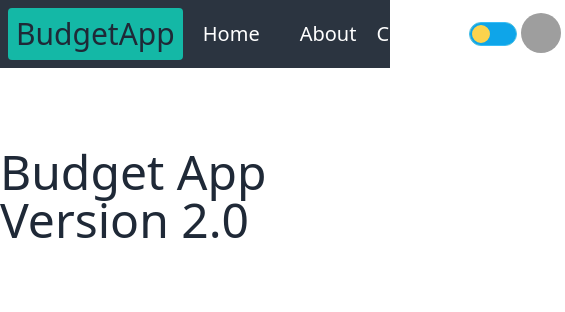
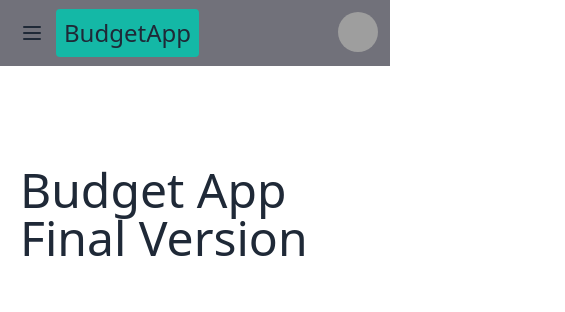
Before and after one commit to ajauni01/budget-app, a React (Vite) app in the folder client/: page / in a window 390 px wide. Shown: the top 312 px of the page, 565 px wide, since content can reach past the window. Built offline with nearby package versions, Linux system fonts and the light colour scheme; no server answers; grey boxes are pictures that could not be loaded.

Commit message:
Add breakpoints to make it responsive

```diff
--- a/client/src/App.tsx
+++ b/client/src/App.tsx
@@ -4,16 +4,13 @@ import AboutPage from "./components/AboutPage";
 import ContactPage from "./components/ContactPage";
 import ErrorPage from "./components/ErrorPage";
 import HomePage from "./components/HomePage";
-import NavBar from "./components/NavBar";
 
 const queryClient = new QueryClient();
 
 function App() {
-
   return (
     <QueryClientProvider client={queryClient}>
       <Router>
-        <NavBar />
         <Routes>
           <Route path="/" element={<HomePage />} />
           <Route path="/about" element={<AboutPage />} />
--- /dev/null
+++ b/client/src/components/Drawer.tsx
@@ -0,0 +1,154 @@
+import { Link, Route, Routes } from "react-router-dom";
+import AboutPage from "./AboutPage";
+import ContactPage from "./ContactPage";
+import ErrorPage from "./ErrorPage";
+import HomePage from "./HomePage";
+import NavBarItems from "./NavBarItems";
+import { useEffect, useState } from "react";
+
+const Drawer = () => {
+  const [theme, setTheme] = useState(
+    localStorage.getItem("theme") ? localStorage.getItem("theme") : "light"
+);
+
+const handleToggle = (event: React.ChangeEvent<HTMLInputElement>): void => {
+    if (event.target.checked) {
+        setTheme("dark");
+    } else {
+        setTheme("light");
+    }
+};
+
+useEffect(() => {
+    localStorage.setItem("theme", theme!);
+    const localTheme = localStorage.getItem("theme");
+    document.documentElement.setAttribute("data-theme", localTheme!);
+}, [theme]);
+
+  return (
+    <div className="drawer">
+      {/* toggle the drawer */}
+      <input id="my-drawer-3" type="checkbox" className="drawer-toggle" />
+      <div className="drawer-content flex flex-col">
+        {/* navbar for the desktop device */}
+        <div className="navbar w-full bg-zinc-500">
+          <div className="flex-none md:hidden">
+            <label
+              htmlFor="my-drawer-3"
+              aria-label="open sidebar"
+              className="btn btn-square btn-ghost"
+            >
+              <svg
+                xmlns="http://www.w3.org/2000/svg"
+                fill="none"
+                viewBox="0 0 24 24"
+                className="inline-block w-6 h-6 stroke-current"
+              >
+                <path
+                  strokeLinecap="round"
+                  strokeLinejoin="round"
+                  strokeWidth="2"
+                  d="M4 6h16M4 12h16M4 18h16"
+                ></path>
+              </svg>
+            </label>
+          </div>
+          {/* navbar-start */}
+          <div className="navbar-start">
+            {/* navbar title */}
+            <Link
+              to="/"
+              className={`text-2xl bg-teal-500 hover:bg-teal-400 p-2 rounded ${
+                theme === "dark" ? "text-white" : ""
+              }`}
+            >
+              BudgetApp
+            </Link>
+          </div>
+          {/* navbar-center */}
+          <div className="navbar-center sm:hidden md:block">
+            {/* navbar content here */}
+            <Link
+          to="/"
+          className={`text-xl  px-5 link link-hover ${
+            theme === "light" ? "text-white" : ""
+          }`}
+        >
+          Home
+        </Link>
+        <Link
+          to="/about"
+          className={`text-xl  px-5 link link-hover ${
+            theme === "light" ? "text-white" : ""
+          }`}
+        >
+          About
+        </Link>
+        <Link
+          to="/contact"
+          className={`text-xl  link link-hover ${
+            theme === "light" ? "text-white" : ""
+          }`}
+        >
+          Contact
+        </Link>
+        {/* theme controller */}
+        <input
+          onChange={handleToggle}
+          type="checkbox"
+          value="synthwave"
+          className="ml-5 toggle theme-controller bg-amber-300 border-sky-400 [--tglbg:theme(colors.sky.500)] checked:bg-blue-300 checked:border-blue-800 checked:[--tglbg:theme(colors.blue.900)] row-start-1 col-start-1 col-span-2"
+        />
+          </div>
+          {/* navbar ends */}
+      <div className="navbar-end">
+        <div className="dropdown dropdown-end">
+          <label tabIndex={0} className="btn btn-ghost btn-circle avatar">
+            <div className="w-10 rounded-full">
+              <img
+                alt="User Profile Image"
+                src="https://images.pexels.com/photos/220453/pexels-photo-220453.jpeg?auto=compress&cs=tinysrgb&w=1260&h=750&dpr=2"
+              />
+            </div>
+          </label>
+          <ul
+            tabIndex={0}
+            className="menu menu-sm dropdown-content mt-3 z-[1] p-2 shadow bg-base-100 rounded-box w-52"
+          >
+            <li>
+              <a>Settings</a>
+            </li>
+            <li>
+              <a>Logout</a>
+            </li>
+          </ul>
+        </div>
+      </div>
+        </div>
+        {/* page content */}
+        <div className="sm:p-5">
+        <Routes>
+          <Route path="/" element={<HomePage />} />
+          <Route path="/about" element={<AboutPage />} />
+          <Route path="/contact" element={<ContactPage />} />
+          <Route path="*" element={<ErrorPage />} />
+        </Routes>
+        </div>
+      </div>
+      {/* sidebar for the mobile devices */}
+      <div className="drawer-side md:hidden">
+        <label
+          htmlFor="my-drawer-3"
+          aria-label="close sidebar"
+          className="drawer-overlay"
+        ></label>
+        <ul className="menu p-4 w-80 min-h-full bg-zinc-600">
+          {/* Sidebar content here */}
+          <NavBarItems />
+        </ul>
+      </div>
+    </div>
+  );
+};
+
+export default Drawer;
--- a/client/src/components/HomePage.tsx
+++ b/client/src/components/HomePage.tsx
@@ -5,7 +5,7 @@ const HomePage = () => {
   return (
     <div className="flex flex-col items-center justify-center">
       <div className="mt-20">
-        <h2 className="text-5xl mb-10">Budget App Version 2.0</h2>
+        <h2 className="text-5xl mb-10">Budget App Final Version</h2>
         {/* form to write the items and prices  */}
         <AddItems />
         {/* form ends */}
--- a/client/src/components/NavBar.tsx
+++ b/client/src/components/NavBar.tsx
@@ -17,13 +17,13 @@ const NavBar = () => {
   //  set the theme to the local storage
   useEffect(() => {
     // set the initial theme to the local storage
-    localStorage.setItem("theme", theme);
+    localStorage.setItem("theme", theme!);
     const localTheme = localStorage.getItem("theme");
-    document.documentElement.setAttribute("data-theme", localTheme);
+    document.documentElement.setAttribute("data-theme", localTheme!);
   }, [theme]);
 
   return (
-    <div className="navbar bg-neutral w-full">
+    <div className={`navbar bg-neutral w-full sm:w-64 sm:h-screen sm:fixed`}>
       {/* navbar starts */}
       <div className="navbar-start">
         <Link
--- /dev/null
+++ b/client/src/components/NavBarItems.tsx
@@ -0,0 +1,69 @@
+import React, { useEffect, useState } from "react";
+import { Link } from "react-router-dom";
+
+const NavBarItems = () => {
+    const [theme, setTheme] = useState(
+        localStorage.getItem("theme") ? localStorage.getItem("theme") : "light"
+    );
+
+    const handleToggle = (event: React.ChangeEvent<HTMLInputElement>): void => {
+        if (event.target.checked) {
+            setTheme("dark");
+        } else {
+            setTheme("light");
+        }
+    };
+
+    useEffect(() => {
+        localStorage.setItem("theme", theme);
+        const localTheme = localStorage.getItem("theme");
+        document.documentElement.setAttribute("data-theme", localTheme);
+    }, [theme]);
+
+    return (
+        <>
+            {/* home */}
+            <li>
+                <Link
+                    to="/"
+                    className={`text-xl  px-5 link link-hover ${
+                        theme === "light" ? "text-white" : ""
+                    }`}
+                >
+                    Home
+                </Link>
+            </li>
+            {/* about */}
+            <li>
+                <Link
+                    to="/about"
+                    className={`text-xl  px-5 link link-hover ${
+                        theme === "light" ? "text-white" : ""
+                    }`}
+                >
+                    About
+                </Link>
+            </li>
+            {/* contact */}
+            <li>
+                <Link
+                    to="/contact"
+                    className={`text-xl  link link-hover ${
+                        theme === "light" ? "text-white" : ""
+                    }`}
+                >
+                    Contact
+                </Link>
+                {/* theme controller */}
+                <input
+                    onChange={handleToggle}
+                    type="checkbox"
+                    value="synthwave"
+                    className="ml-5 toggle theme-controller bg-amber-300 border-sky-400 [--tglbg:theme(colors.sky.500)] checked:bg-blue-300 checked:border-blue-800 checked:[--tglbg:theme(colors.blue.900)] row-start-1 col-start-1 col-span-2"
+                />
+            </li>
+        </>
+    );
+}
+
+export default NavBarItems;
--- a/client/src/main.tsx
+++ b/client/src/main.tsx
@@ -1,10 +1,18 @@
-import React from 'react'
-import ReactDOM from 'react-dom/client'
-import App from './App.tsx'
-import './index.css'
+import React from "react";
+import ReactDOM from "react-dom/client";
+import { QueryClient, QueryClientProvider } from "react-query";
+import { BrowserRouter as Router } from "react-router-dom";
+import Drawer from "./components/Drawer.tsx";
+import "./index.css";
 
-ReactDOM.createRoot(document.getElementById('root')!).render(
+// Create a client
+const queryClient = new QueryClient();
+ReactDOM.createRoot(document.getElementById("root")!).render(
   <React.StrictMode>
-    <App />
-  </React.StrictMode>,
-)
+    <QueryClientProvider client={queryClient}>
+      <Router>
+        <Drawer />
+      </Router>
+    </QueryClientProvider>
+  </React.StrictMode>
+);
--- a/client/tailwind.config.js
+++ b/client/tailwind.config.js
@@ -2,7 +2,12 @@
 module.exports = {
   content: ["./index.html", "./src/**/*.{js,ts,jsx,tsx}"],
   theme: {
-    extend: {},
+    screens: {
+      sm: "375px",
+      // => @media (min-width: 375px) { ... }
+      md: "768px",
+      // => @media (min-width: 768px) { ... }
+    },
   },
   plugins: [require("@tailwindcss/typography"), require("daisyui")],
   daisyui: {
```
